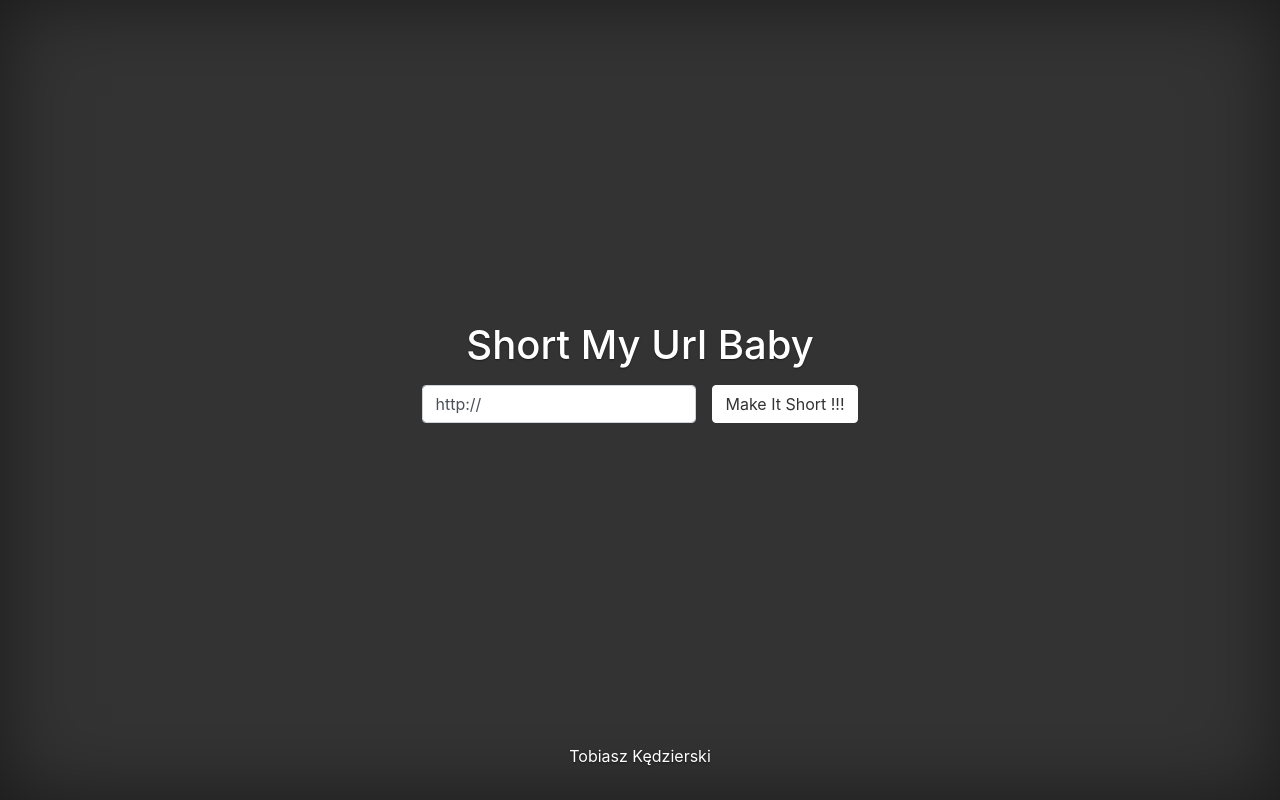
After one commit to TobKed/short_my_url_baby, a Django app: page / in a window 1280 px wide. The commit adds this page. Run offline with Django 3.2, Linux system fonts and the light colour scheme; some libraries are stand-ins or nearby versions.

Commit message:
add home view, update templates

```diff
--- a/short_my_url_baby/urls.py
+++ b/short_my_url_baby/urls.py
@@ -15,7 +15,9 @@ Including another URLconf
 """
 from django.contrib import admin
 from django.urls import path
+from shortener.views import home
 
 urlpatterns = [
     path('admin/', admin.site.urls),
+    path('', home, name='home-view'),
 ]
--- /dev/null
+++ b/shortener/forms.py
@@ -0,0 +1,11 @@
+from django import forms
+from .models import Link
+
+
+class LinkModelForm(forms.ModelForm):
+    class Meta:
+        model = Link
+        fields = ["url"]
+        labels = {
+            'url': '',
+        }
--- a/shortener/templates/shortener/base.html
+++ b/shortener/templates/shortener/base.html
@@ -14,6 +14,77 @@
     <link rel="stylesheet" href="https://maxcdn.bootstrapcdn.com/bootstrap/4.0.0/css/bootstrap.min.css"
           integrity="sha384-Gn5384xqQ1aoWXA+058RXPxPg6fy4IWvTNh0E263XmFcJlSAwiGgFAW/dAiS6JXm" crossorigin="anonymous">
 
+    <style>
+        /* Source: https://getbootstrap.com/docs/4.0/examples/cover/ */
+        /*
+         * Globals
+         */
+
+        /* Links */
+        a,
+        a:focus,
+        a:hover {
+          color: #fff;
+        }
+
+        /* Custom default button */
+        .btn-secondary,
+        .btn-secondary:hover,
+        .btn-secondary:focus {
+          color: #333;
+          text-shadow: none; /* Prevent inheritance from `body` */
+          background-color: #fff;
+          border: .05rem solid #fff;
+        }
+
+
+        /*
+         * Base structure
+         */
+
+        html,
+        body {
+          height: 100%;
+          background-color: #333;
+        }
+
+        body {
+          display: -ms-flexbox;
+          display: -webkit-box;
+          display: flex;
+          -ms-flex-pack: center;
+          -webkit-box-pack: center;
+          justify-content: center;
+          color: #fff;
+          text-shadow: 0 .05rem .1rem rgba(0, 0, 0, .5);
+          box-shadow: inset 0 0 5rem rgba(0, 0, 0, .5);
+        }
+
+        .cover-container {
+          max-width: 42em;
+        }
+
+
+        /*
+         * Cover
+         */
+        .cover {
+          padding: 0 1.5rem;
+        }
+        .cover .btn-lg {
+          padding: .75rem 1.25rem;
+          font-weight: 700;
+        }
+
+
+        /*
+         * Footer
+         */
+        .mastfoot {
+          color: rgba(255, 255, 255, .5);
+        }
+    </style>
+
     {% if title %}
         <title>Short My Url Baby - {{ title }}</title>
     {% else %}
@@ -22,10 +93,16 @@
 </head>
 <body>
 
-<main role="main" class="container">
-    <div class="row">
-        <div class="col-md-12">
 
+  <body class="text-center">
+
+    <div class="cover-container d-flex h-100 p-3 mx-auto flex-column">
+      <header class="masthead mb-auto">
+      </header>
+
+      <main role="main" class="inner cover">
+        <h1 class="cover-heading">Short My Url Baby </h1>
+        <p class="lead">
             {% if messages %}
                 {% for message in messages %}
                     <div class="alert alert-{{ message.tags }}">
@@ -36,18 +113,15 @@
 
             {% block content %}
             {% endblock %}
+        </p>
+      </main>
 
+      <footer class="mastfoot mt-auto">
+        <div class="inner">
+          <p><a href="https://tobked.github.io/">Tobiasz Kędzierski</a></p>
         </div>
+      </footer>
     </div>
-</main>
-
-
-<footer class="page-footer">
-  <div class="footer-copyright text-center py-3">
-    <a class="text-dark" href="https://tobked.github.io/">Tobiasz Kędzierski</a>
-  </div>
-</footer>
-
 
 <!-- Optional JavaScript -->
 <!-- jQuery first, then Popper.js, then Bootstrap JS -->
--- /dev/null
+++ b/shortener/templates/shortener/home.html
@@ -0,0 +1,18 @@
+{% extends "shortener/base.html" %}
+{% load crispy_forms_tags %}
+{% block content %}
+
+    <div>
+        <form method="POST" class="form-inline">
+            {% csrf_token %}
+            <fieldset class="form-group">
+                {{ form|crispy }}
+            </fieldset>
+
+            <div class="form-group">
+                <button class="btn btn-secondary ml-3" type="submit">Make It Short !!!</button>
+            </div>
+        </form>
+    </div>
+
+{% endblock content %}
--- a/shortener/views.py
+++ b/shortener/views.py
@@ -1,3 +1,10 @@
 from django.shortcuts import render
+from .forms import LinkModelForm
 
-# Create your views here.
+
+def home(request):
+    link_form = LinkModelForm(initial={'url': 'http://'})
+    context = {
+        "form": link_form,
+    }
+    return render(request, 'shortener/home.html', context)
```
